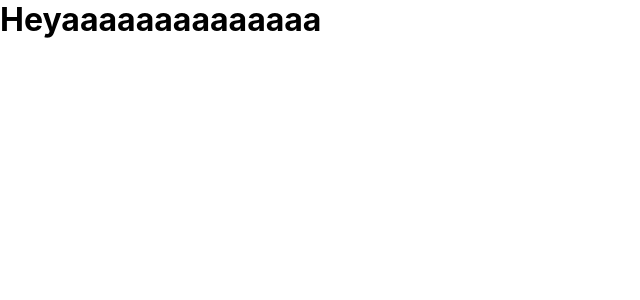
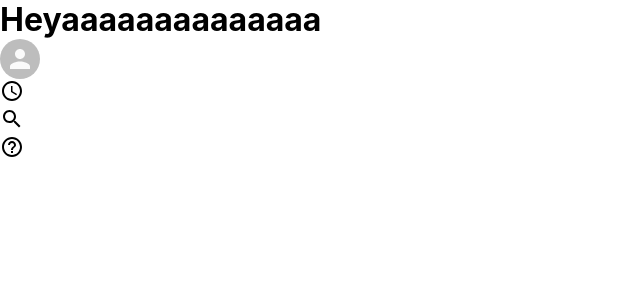
Before and after one commit to SidKarthik1437/slack_clone, a React (Create React App) app in the folder slack-clone/: page / in a window 1280 px wide. Shown: the top 300 px of the page, without its empty margins (0-640 px from the left). Built offline with nearby package versions, Linux system fonts and the light colour scheme.

Commit message:
Added Header Icons

```diff
--- a/slack-clone/src/App.js
+++ b/slack-clone/src/App.js
@@ -1,12 +1,16 @@
+import React from 'react'
 import './App.css';
+import  Header  from './Header';
 
 function App() {
   return (
-    <div className="App">
+    <div className="app">
       <h1>Heyaaaaaaaaaaaaaa</h1>
 
       {/* Header */}
-      {/* This is fun af */}
+      <Header />
+      {/* Sidebar */}
+      {/* React-Router -> Chat screen */}
 
     </div>
   );
--- /dev/null
+++ b/slack-clone/src/Header.js
@@ -0,0 +1,38 @@
+import React from 'react';
+import './Header.css';
+import { Avatar } from "@material-ui/core";
+import AccessTimeIcon from '@material-ui/icons/AccessTime';
+import SearchIcon from '@material-ui/icons/Search';
+import HelpOutlineIcon from '@material-ui/icons/HelpOutline';
+
+
+function Header() {
+    return (
+        <div className="header">
+
+            <div className="header__left">
+                {/* Avatar for the logged in user */}
+                    <Avatar
+                        className="header__avatar"
+                        alt='Sid Karthik'
+                    />
+                    <AccessTimeIcon />
+                {/* Time icon */}
+            </div>
+
+            <div className="header__search">
+                {/* Search icon */}
+                <SearchIcon />
+                {/* Input */}
+            </div>
+
+            <div className="header__right">
+                {/* Help icon */}
+                <HelpOutlineIcon />
+            </div>
+
+        </div>
+    )
+}
+
+export default Header
```
Also changed, not shown: slack-clone/package.json (+15 -1 lines), slack-clone/src/Header.css (added), 1 other file (tests, documents, lock files or other folders).
